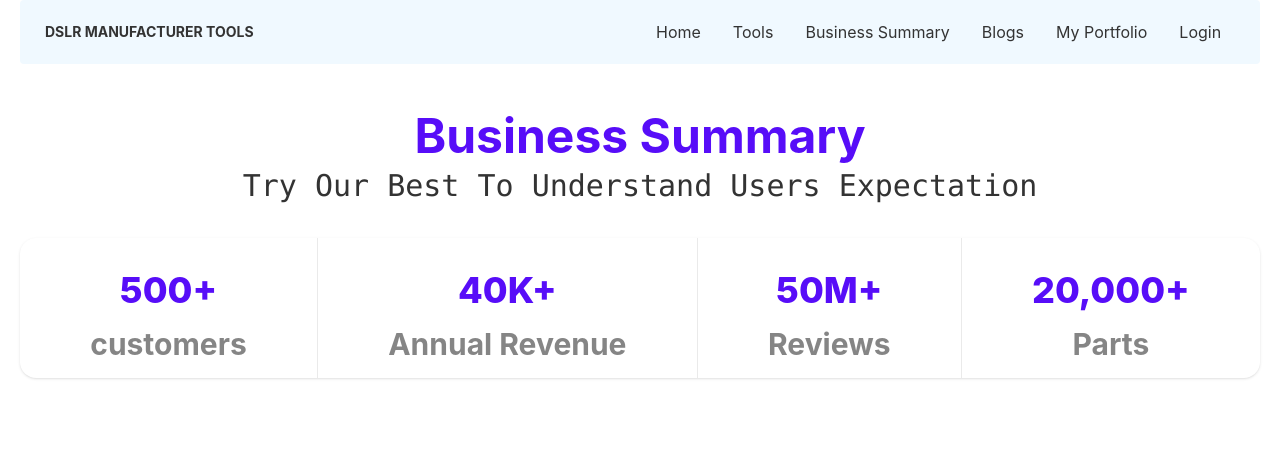
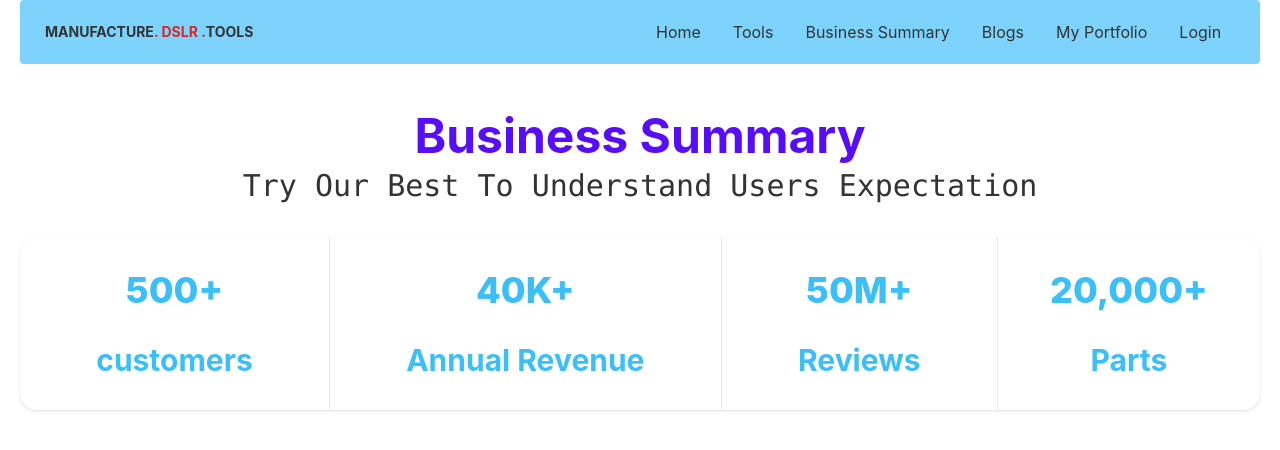
Before and after one commit to Sanjidk/manufacturer-website-client-side-Sanjidk, a React (Create React App) app: page /business in a window 1280 px wide. Shown: the top 450 px of the page. Built offline with nearby package versions, Linux system fonts and the light colour scheme; no server answers.

Commit message:
blogs design

```diff
--- a/src/components/Home/Blogs/Blogs.js
+++ b/src/components/Home/Blogs/Blogs.js
@@ -1,9 +1,55 @@
 import React from 'react';
+import Footer from '../../Shared/Footer/Footer';
 
 const Blogs = () => {
     return (
         <div>
-            <h1>My name is blogs</h1>
+            <div className="collapse rounded-lg mt-2">
+                <input type="checkbox" className="peer" />
+                <div className="collapse-title bg-primary text-primary-content peer-checked:bg-secondary peer-checked:text-secondary-content">
+                    Click me to show/hide content
+                </div>
+                <div className="collapse-content bg-primary text-primary-content peer-checked:bg-secondary peer-checked:text-secondary-content">
+                    <p>tabIndex="0" attribute is necessary to make the div focusable</p>
+                </div>
+            </div>
+            <div className="collapse rounded-lg mt-2">
+                <input type="checkbox" className="peer" />
+                <div className="collapse-title bg-primary text-primary-content peer-checked:bg-secondary peer-checked:text-secondary-content">
+                    Click me to show/hide content
+                </div>
+                <div className="collapse-content bg-primary text-primary-content peer-checked:bg-secondary peer-checked:text-secondary-content">
+                    <p>tabIndex="0" attribute is necessary to make the div focusable</p>
+                </div>
+            </div>
+            <div className="collapse rounded-lg mt-2">
+                <input type="checkbox" className="peer" />
+                <div className="collapse-title bg-primary text-primary-content peer-checked:bg-secondary peer-checked:text-secondary-content">
+                    Click me to show/hide content
+                </div>
+                <div className="collapse-content bg-primary text-primary-content peer-checked:bg-secondary peer-checked:text-secondary-content">
+                    <p>tabIndex="0" attribute is necessary to make the div focusable</p>
+                </div>
+            </div>
+            <div className="collapse rounded-lg mt-2">
+                <input type="checkbox" className="peer" />
+                <div className="collapse-title bg-primary text-primary-content peer-checked:bg-secondary peer-checked:text-secondary-content">
+                    Click me to show/hide content
+                </div>
+                <div className="collapse-content bg-primary text-primary-content peer-checked:bg-secondary peer-checked:text-secondary-content">
+                    <p>tabIndex="0" attribute is necessary to make the div focusable</p>
+                </div>
+            </div>
+            <div className="collapse rounded-lg mt-2">
+                <input type="checkbox" className="peer" />
+                <div className="collapse-title bg-primary text-primary-content peer-checked:bg-secondary peer-checked:text-secondary-content">
+                    Click me to show/hide content
+                </div>
+                <div className="collapse-content bg-primary text-primary-content peer-checked:bg-secondary peer-checked:text-secondary-content">
+                    <p>tabIndex="0" attribute is necessary to make the div focusable</p>
+                </div>
+            </div>
+            <Footer></Footer>
         </div>
     );
 };
--- a/src/components/Home/BusinessSummary/BusinessSummary.js
+++ b/src/components/Home/BusinessSummary/BusinessSummary.js
@@ -5,27 +5,27 @@ const BusinessSummary = () => {
         <div className='my-12'>
             <h1 className='text-center text-primary text-5xl mt-8 font-bold'>Business Summary</h1>
             <h2 className='text-center font-mono ... text-3xl mb-8 mt-2'>Try Our Best To Understand Users Expectation</h2>
-            <div class="stats stats-vertical w-full text-center lg:stats-horizontal text-primary shadow">
+            <div className="stats stats-vertical w-full text-center lg:stats-horizontal text-info shadow">
 
-                <div class="stat">
-                    <div class="stat-title  text-5xl font-bold"><i class="fa-solid fa-people-line"></i></div>
-                    <div class="stat-value  py-4">500+ </div>
-                    <div class="stat-desc text-3xl font-bold">customers</div>
+                <div className="stat">
+                    <div className="stat-title  text-5xl font-bold"><i className="fa-solid fa-people-line"></i></div>
+                    <div className="stat-value  py-4">500+ </div>
+                    <div className="stat text-3xl font-bold">customers</div>
                 </div>
-                <div class="stat">
-                    <div class="stat-title  text-5xl font-bold"><i class="fa-solid fa-sack-dollar"></i></div>
-                    <div class="stat-value  py-4">40K+</div>
-                    <div class="stat-desc text-3xl  font-bold">Annual Revenue</div>
+                <div className="stat">
+                    <div className="stat-title  text-5xl font-bold"><i className="fa-solid fa-sack-dollar"></i></div>
+                    <div className="stat-value  py-4">40K+</div>
+                    <div className="stat text-3xl  font-bold">Annual Revenue</div>
                 </div>
-                <div class="stat">
-                    <div class="stat-title  text-5xl font-bold"><i class="fa-regular fa-comments"></i></div>
-                    <div class="stat-value  py-4">50M+</div>
-                    <div class="stat-desc text-3xl  font-bold">Reviews</div>
+                <div className="stat">
+                    <div className="stat-title  text-5xl font-bold"><i className="fa-regular fa-comments"></i></div>
+                    <div className="stat-value  py-4">50M+</div>
+                    <div className="stat text-3xl  font-bold">Reviews</div>
                 </div>
-                <div class="stat">
-                    <div class="stat-title text-5xl font-bold"><i class="fa-solid fa-screwdriver-wrench"></i></div>
-                    <div class="stat-value  py-4">20,000+</div>
-                    <div class="stat-desc text-3xl font-bold">Parts</div>
+                <div className="stat">
+                    <div className="stat-title text-5xl font-bold"><i className="fa-solid fa-screwdriver-wrench"></i></div>
+                    <div className="stat-value  py-4">20,000+</div>
+                    <div className="stat text-3xl font-bold">Parts</div>
                 </div>
 
             </div>
--- a/src/components/Home/Tool/Tool.js
+++ b/src/components/Home/Tool/Tool.js
@@ -11,17 +11,17 @@ const Tool = (props) => {
         navigate(`/tool/${id}`);
     };
     return (
-        <div className="col mt-5">
-            <div className="card lg:max-w-lg bg-base-100 shadow-xl">
+        <div className="col">
+            <div className="lg:max-w-lg bg-base-100 shadow-xl">
                 <figure className="px-10 pt-10">
                     <img src={img} alt="Tools" className="rounded-xl" />
                 </figure>
                 <div className="card-body items-center text-center">
                     <p className='text-2xl font-medium'>Laptop: {name}</p>
                     <p className='font-bold'>Price: ${price}</p>
-                    <p className='text-1xl font-medium text-green-500'>Minimum Quantity: {minimumQuantity}</p>
+                    <p className='text-1xl font-medium text-green-600'>Minimum Quantity: {minimumQuantity}</p>
                     <p className='text-1xl font-medium text-blue-600'>Available Quantity: {availableQuantity}</p>
-                    <p className="card-text text-start mt-2">{description}</p>
+                    <p className="text-left mt-2">{description}</p>
                     <button onClick={() => navigateItems(_id)} className="border-0 bg-primary w-100 rounded text-white fw-bold p-2">Buy Now</button>
                 </div>
             </div>
--- a/src/components/Home/Tools/Tools.js
+++ b/src/components/Home/Tools/Tools.js
@@ -7,7 +7,7 @@ const Tools = () => {
     const newTool = tools.slice(0,6);
     return (
       <div id='tools'>
-        <h1 className="text-center fw-bold text-white bg-info p-3">DSLR Tools</h1>
+        <h1 className="text-center fw-bold mt-8 font-bold text-white bg-green-500 p-3">DSLR Tools</h1>
         <div className='grid sm:grid-cols-1 md:grid-cols-2 lg:grid-cols-3 gap-10'>
         {
           newTool.map(tool => <Tool
--- a/src/components/Shared/Footer/Footer.js
+++ b/src/components/Shared/Footer/Footer.js
@@ -2,7 +2,7 @@ import React from 'react';
 
 const Footer = () => {
     return (
-        <footer className="footer footer-center p-10 bg-base-200 text-base-content mt-5">
+        <footer className="footer footer-center p-10 bg-sky-200 text-base-content mt-5">
             <div className="grid grid-flow-col gap-4">
                 <a href="#abc" className="link link-hover">About us</a>
                 <a href="#abc" className="link link-hover">Contact</a>
--- a/src/components/Shared/Header/Header.js
+++ b/src/components/Shared/Header/Header.js
@@ -46,30 +46,26 @@ const Header = () => {
     </>
 
     return (
-        <div className="navbar bg-sky-50 rounded sticky top-0">
+        <div className="navbar bg-sky-300 rounded sticky top-0">
             <div className="navbar-start">
                 <div className="dropdown">
                     <label tabIndex="0" className="btn btn-ghost lg:hidden">
                         <svg xmlns="http://www.w3.org/2000/svg" className="h-5 w-5" fill="none" viewBox="0 0 24 24" stroke="currentColor"><path strokeLinecap="round" strokeLinejoin="round" strokeWidth="2" d="M4 6h16M4 12h8m-8 6h16" /></svg>
                     </label>
-                    <ul tabIndex="0" className="menu menu-compact dropdown-content mt-3 p-2 shadow bg-base-100 rounded-box w-52">
+                    <ul tabIndex="0" className="menu menu-compact dropdown-content p-2 shadow bg-base-100 rounded-box w-52 ">
                         {mainMenu}
                     </ul>
                 </div>
                 <div className='flex items-center'>
                     <div>
-                    <Link to="/" className="btn btn-ghost font-xl font-bold">DSLR Manufacturer Tools</Link>
-
+                    <Link to="/" className="btn btn-ghost font-bold "> Manufacture <span className='text-red-600'>. DSLR .</span> Tools</Link>
                     </div>
                     <div>
                     {
-                    user && <p className='font-bold bg-red-600 rounded-lg p-2  text-white'>{user.displayName}</p>
+                    user && <p className='font-bold text-center bg-red-600 rounded-lg p-2  text-white'>{user.displayName}</p>
                 }
                     </div>
                 </div>
-
-
-
             </div>
             <div className="navbar-center hidden lg:flex">
                 <ul className="menu menu-horizontal p-0">
```
